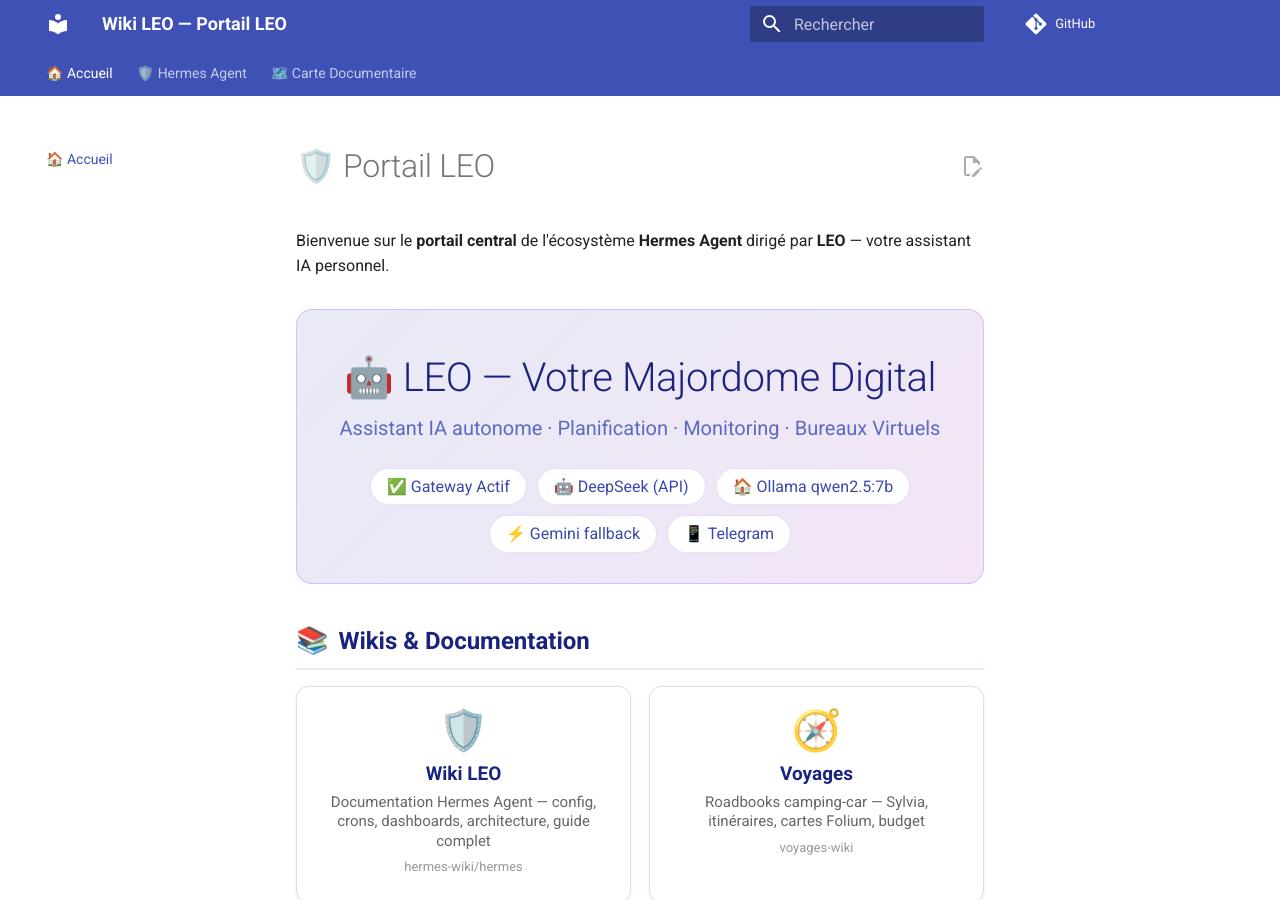
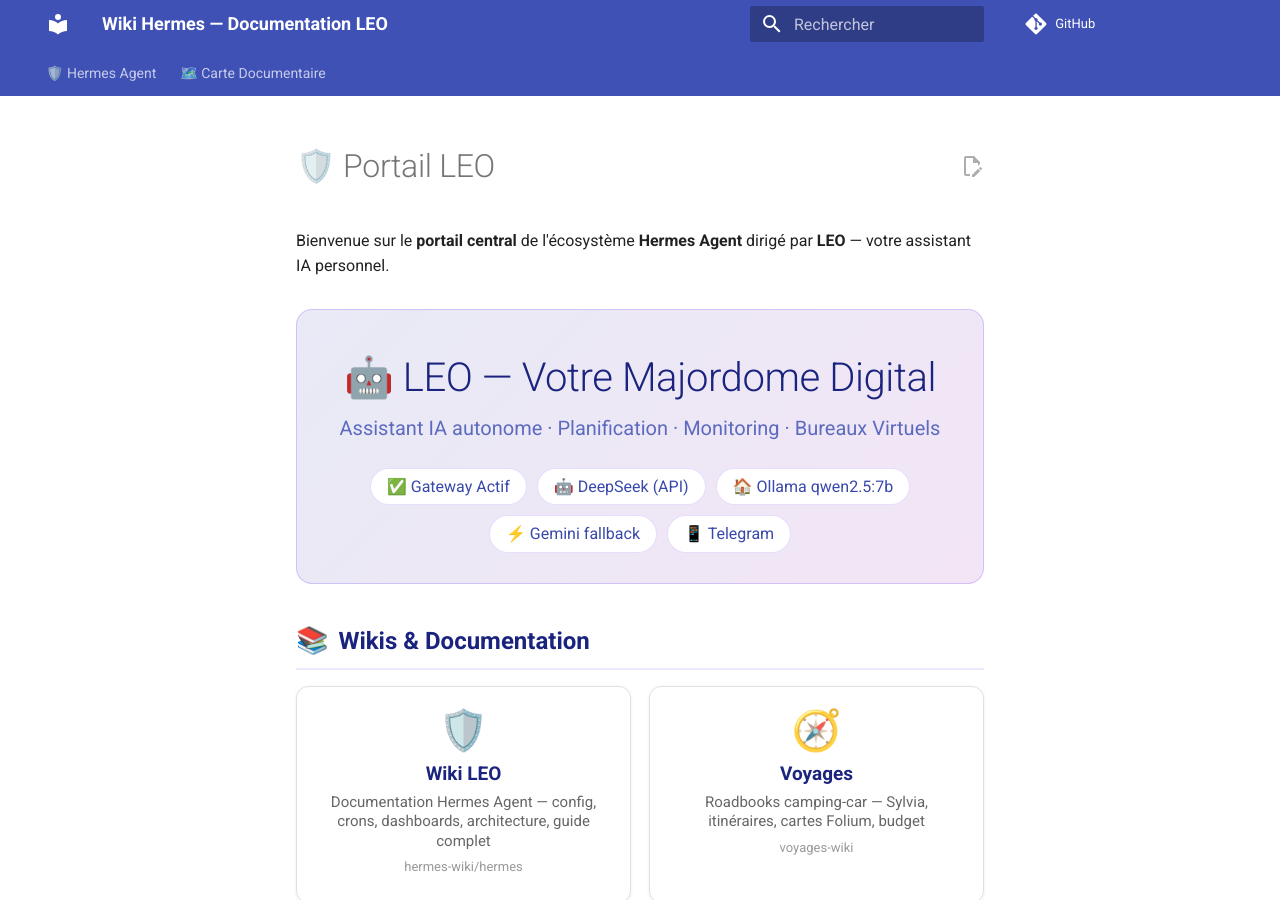
Before and after one commit to christophedanhier-hash/hermes-wiki, an MkDocs documentation site: the page built from docs/index.md, in a window 1280 px wide and 900 px high. Built offline with MkDocs 1.6.1 and Material for MkDocs 9.7.7, drawn with Linux system fonts in a browser that asks for light colours; comment, search, counter and statistics services are not loaded.

Commit message:
docs: suppression onglet Portail LEO, renommé Wiki Hermes

```diff
--- a/mkdocs.yml
+++ b/mkdocs.yml
@@ -1,4 +1,4 @@
-site_name: Wiki LEO — Portail LEO
+site_name: Wiki Hermes — Documentation LEO
 site_description: Portail central de l'écosystème Hermes Agent — dashboards, wikis, bots, bureaux virtuels, infrastructure
 site_author: Christophe (Tofdan) & LEO
 repo_url: https://github.com/christophedanhier-hash/hermes-wiki
@@ -50,7 +50,6 @@
 
 
 nav:
-  - 🏠 Accueil: index.md
   - 🛡️ Hermes Agent:
       - 📖 Présentation: hermes/index.md
       - 🏗️ Architecture & Communication: hermes/architecture-communication.md
```
